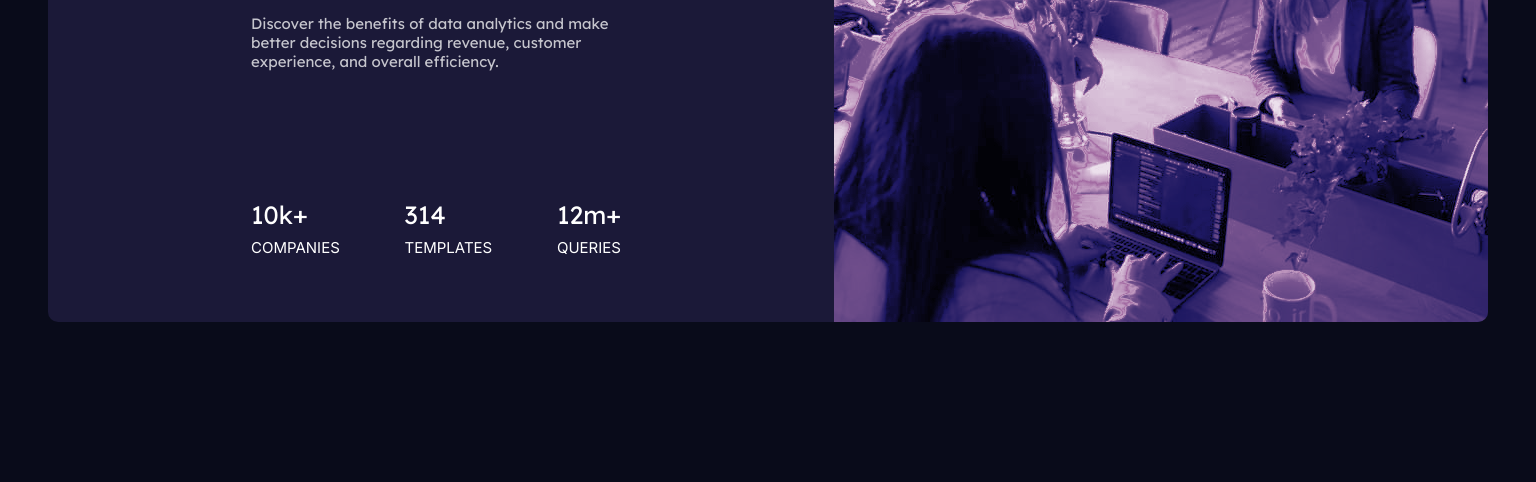
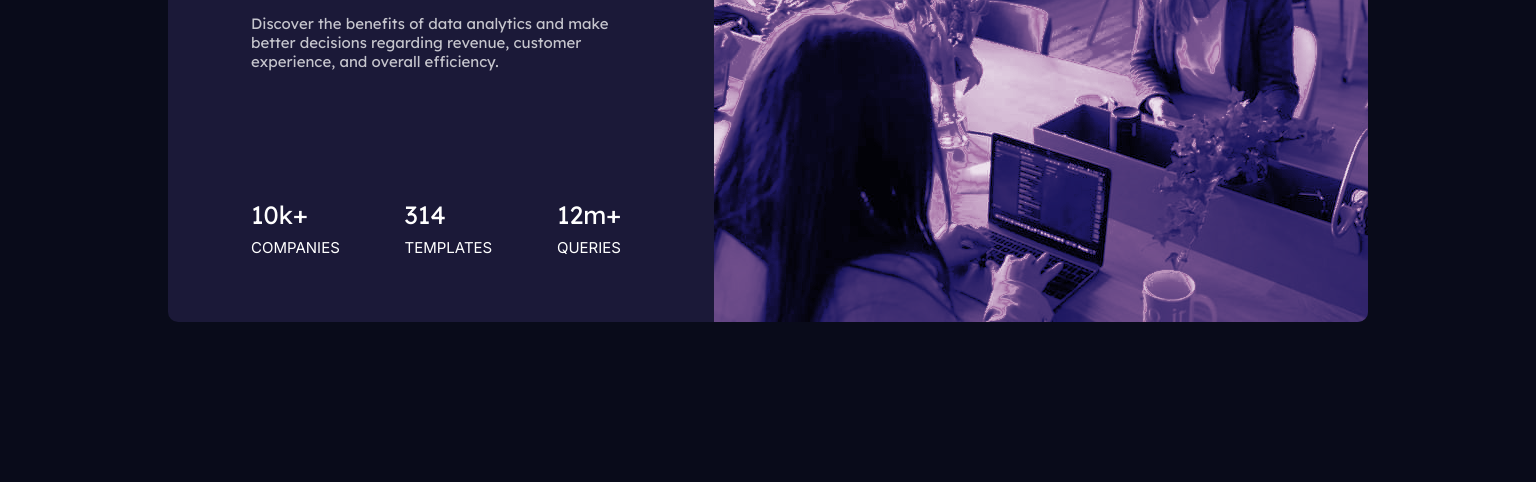
Before and after one commit to nicoprten/challenge_frontend01, a website: page index.html in a window 1536 px wide. Shown: the part 318-800 px from the top of the page. Drawn offline with Linux system fonts and the light colour scheme.

Commit message:
change width card in desktop view

```diff
--- a/scss/style.scss
+++ b/scss/style.scss
@@ -74,7 +74,7 @@ main{
 /* QUERY DESKTOP */
 @media screen and (min-width: 1440px){
     .card{
-        min-width: 1440px;
+        min-width: 1200px;
         height: 480px;
         display: flex;
         flex-direction: row-reverse;
```
Also changed, not shown: css/main.css.
